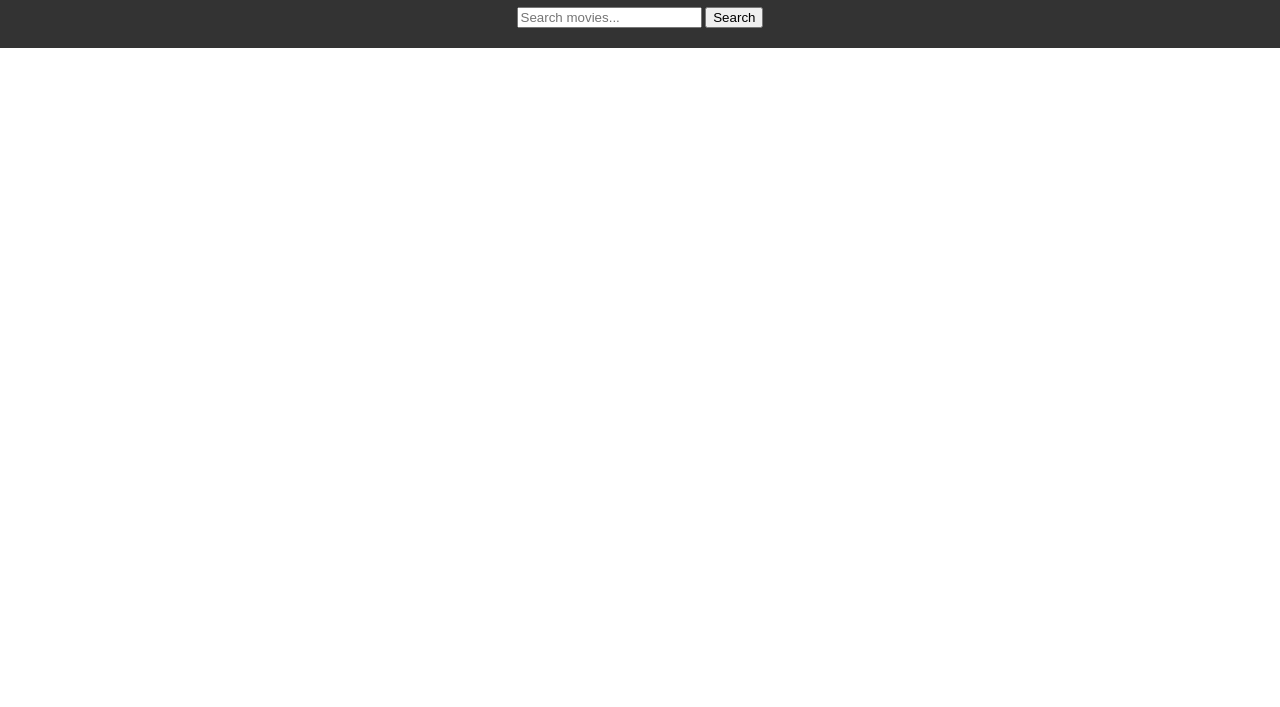
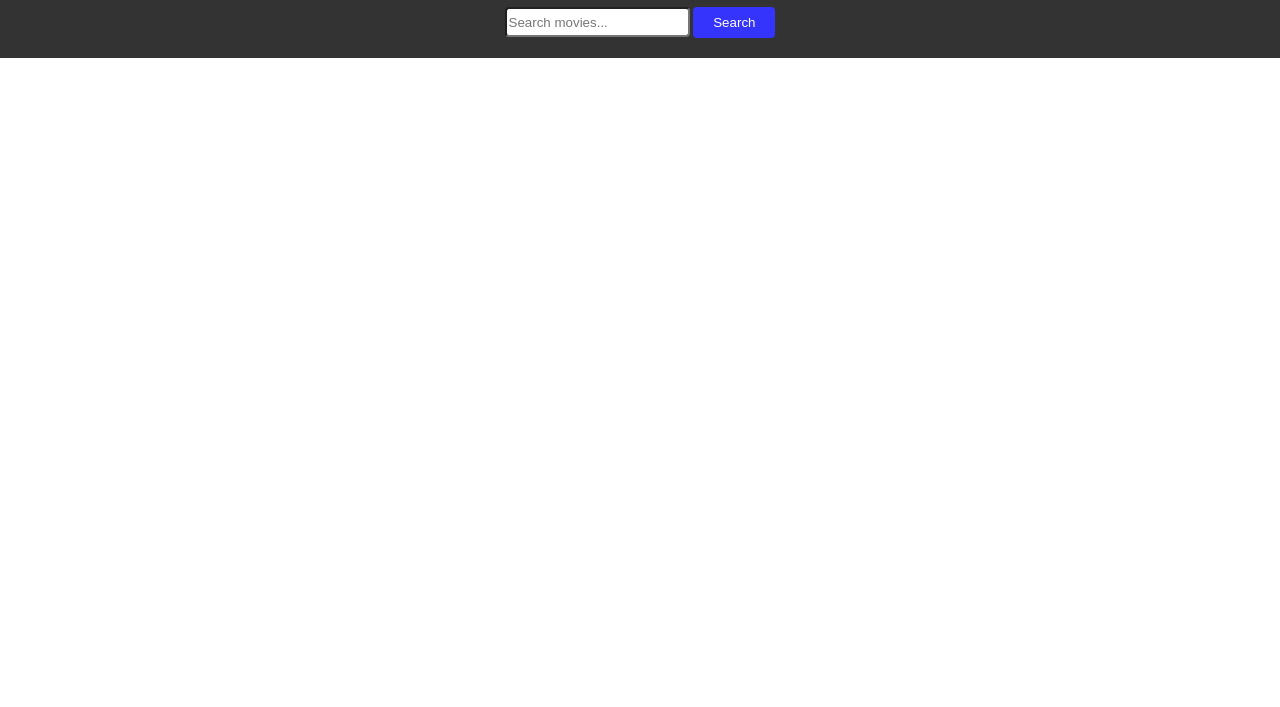
Before and after one commit to asachkahitari/movies-app, a plain HTML site: page index.html in a window 1280 px wide. Shown: the part 93-800 px from the top of the page. Drawn offline with Linux system fonts and the light colour scheme.

Commit message:
button color updated

```diff
--- a/css/index.css
+++ b/css/index.css
@@ -20,9 +20,20 @@ main {
     padding: 10px;
     cursor: pointer;
 }
-/* header input{
-
-} */
+header input{
+    height: 24px;
+    border-radius: 4px;
+}
+header button{
+    padding: 8px 20px;
+    background-color: rgb(52, 52, 252);
+    color: white;
+    border: none;
+    border-radius: 4px;
+}
+header button:hover{
+    background-color: rgb(27, 27, 253);
+}
 .movie-div img {
     max-width: 100%;
 }
```
